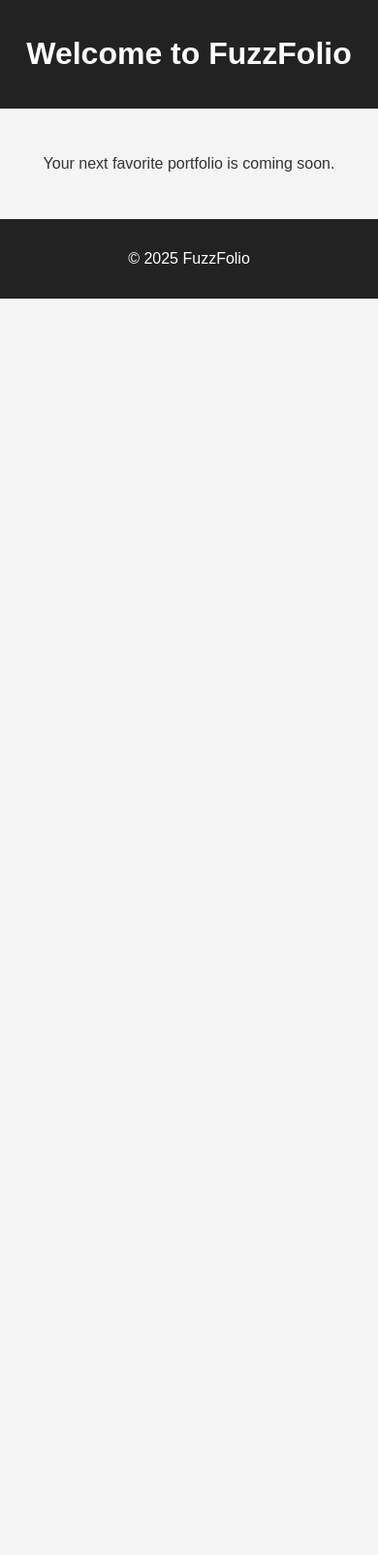
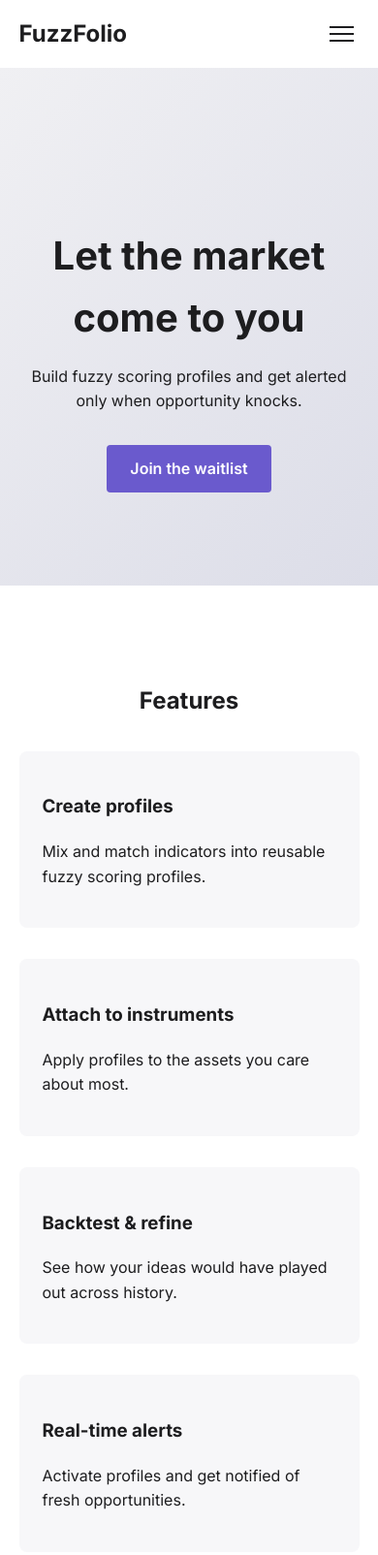
Before and after one commit to EnviralDesign/FuzzFolio-Landing, a plain HTML site: page index.html in a window 390 px wide. Shown: the top 1604 px of the page at 97% size. Before the commit the page ends 844 px from the top, so only its background shows below. Drawn offline with Linux system fonts and the light colour scheme.

Commit message:
feat: build initial responsive landing page

```diff
--- a/index.html
+++ b/index.html
@@ -2,22 +2,84 @@
 <html lang="en">
 <head>
   <meta charset="UTF-8">
-  <meta name="viewport" content="width=device-width, initial-scale=1.0">
+  <meta name="viewport" content="width=device-width, initial-scale=1">
   <title>FuzzFolio</title>
+  <link href="https://fonts.googleapis.com/css2?family=Inter:wght@400;600;700&display=swap" rel="stylesheet">
   <link rel="stylesheet" href="styles.css">
 </head>
 <body>
-  <header>
-    <h1>Welcome to FuzzFolio</h1>
+  <header class="header">
+    <div class="container">
+      <div class="logo">FuzzFolio</div>
+      <nav class="nav" id="nav-menu">
+        <a href="#features">Features</a>
+        <a href="#how">How It Works</a>
+        <a href="#contact">Contact</a>
+        <a href="#" class="cta">Join Waitlist</a>
+      </nav>
+      <button class="nav-toggle" id="nav-toggle" aria-label="Toggle navigation">
+        <span></span><span></span><span></span>
+      </button>
+    </div>
   </header>
-  <main>
-    <p>Your next favorite portfolio is coming soon.</p>
-  </main>
-  <footer>
-    <p>&copy; <span id="year"></span> FuzzFolio</p>
+
+  <section class="hero">
+    <div class="container">
+      <h1>Let the market come to you</h1>
+      <p>Build fuzzy scoring profiles and get alerted only when opportunity knocks.</p>
+      <a href="#" class="btn">Join the waitlist</a>
+    </div>
+  </section>
+
+  <section id="features" class="features">
+    <div class="container">
+      <h2>Features</h2>
+      <div class="feature-grid">
+        <div class="feature">
+          <h3>Create profiles</h3>
+          <p>Mix and match indicators into reusable fuzzy scoring profiles.</p>
+        </div>
+        <div class="feature">
+          <h3>Attach to instruments</h3>
+          <p>Apply profiles to the assets you care about most.</p>
+        </div>
+        <div class="feature">
+          <h3>Backtest & refine</h3>
+          <p>See how your ideas would have played out across history.</p>
+        </div>
+        <div class="feature">
+          <h3>Real-time alerts</h3>
+          <p>Activate profiles and get notified of fresh opportunities.</p>
+        </div>
+      </div>
+    </div>
+  </section>
+
+  <section id="how" class="how">
+    <div class="container">
+      <h2>How It Works</h2>
+      <ol class="steps">
+        <li>Craft a fuzzy scoring profile with your favorite indicators.</li>
+        <li>Attach it to trading instruments and backtest the results.</li>
+        <li>Set it live and let FuzzFolio watch the charts for you.</li>
+      </ol>
+    </div>
+  </section>
+
+  <section id="contact" class="cta-section">
+    <div class="container">
+      <h2>Ready to trade smarter?</h2>
+      <p>Join the waitlist and be first to know when we launch.</p>
+      <a href="#" class="btn">Join the waitlist</a>
+    </div>
+  </section>
+
+  <footer class="footer">
+    <div class="container">
+      <p>&copy; <span id="year"></span> FuzzFolio</p>
+    </div>
   </footer>
-  <script>
-    document.getElementById('year').textContent = new Date().getFullYear();
-  </script>
+
+  <script src="script.js"></script>
 </body>
 </html>
--- /dev/null
+++ b/script.js
@@ -0,0 +1,9 @@
+const yearEl = document.getElementById('year');
+yearEl.textContent = new Date().getFullYear();
+
+const navToggle = document.getElementById('nav-toggle');
+const navMenu = document.getElementById('nav-menu');
+
+navToggle.addEventListener('click', () => {
+  navMenu.classList.toggle('open');
+});
--- a/styles.css
+++ b/styles.css
@@ -1,16 +1,181 @@
+:root {
+  --color-bg: #f7f7f9;
+  --color-text: #1d1d1f;
+  --color-accent: #6a5acd;
+  --color-accent-light: #8e7bff;
+}
+
+* {
+  box-sizing: border-box;
+}
+
 body {
-  font-family: Arial, sans-serif;
   margin: 0;
-  padding: 0;
+  font-family: 'Inter', Arial, sans-serif;
+  background: var(--color-bg);
+  color: var(--color-text);
+  line-height: 1.6;
+}
+
+a {
+  color: inherit;
+}
+
+.container {
+  width: 90%;
+  max-width: 1100px;
+  margin: 0 auto;
+}
+
+.header {
+  background: #fff;
+  box-shadow: 0 2px 4px rgba(0, 0, 0, 0.05);
+}
+
+.header .container {
+  display: flex;
+  align-items: center;
+  justify-content: space-between;
+  padding: 1rem 0;
+}
+
+.logo {
+  font-weight: 700;
+  font-size: 1.5rem;
+}
+
+.nav {
+  display: flex;
+  gap: 1.5rem;
+  align-items: center;
+}
+
+.nav a {
+  text-decoration: none;
+  font-weight: 500;
+}
+
+.nav a.cta {
+  background: var(--color-accent);
+  color: #fff;
+  padding: 0.5rem 1rem;
+  border-radius: 4px;
+}
+
+.nav-toggle {
+  display: none;
+  background: none;
+  border: none;
+  flex-direction: column;
+  gap: 5px;
+}
+
+.nav-toggle span {
+  width: 25px;
+  height: 2px;
+  background: var(--color-text);
+}
+
+@media (max-width: 768px) {
+  .nav {
+    position: absolute;
+    top: 100%;
+    left: 0;
+    right: 0;
+    flex-direction: column;
+    background: #fff;
+    max-height: 0;
+    overflow: hidden;
+    transition: max-height 0.3s ease;
+  }
+
+  .nav.open {
+    max-height: 300px;
+    padding: 1rem 0;
+  }
+
+  .nav-toggle {
+    display: flex;
+  }
+}
+
+.hero {
+  background: linear-gradient(135deg, #f0f0f3, #dcdde8);
   text-align: center;
-  background-color: #f5f5f5;
-  color: #333;
+  padding: 8rem 0 6rem;
 }
-header, footer {
-  background-color: #222;
+
+.hero h1 {
+  font-size: 2.5rem;
+  margin-bottom: 1rem;
+}
+
+.hero p {
+  max-width: 600px;
+  margin: 0.5rem auto 2rem;
+}
+
+.btn {
+  display: inline-block;
+  background: var(--color-accent);
   color: #fff;
-  padding: 1rem;
+  padding: 0.75rem 1.5rem;
+  border-radius: 4px;
+  text-decoration: none;
+  font-weight: 600;
+  transition: opacity 0.2s;
 }
-main {
-  padding: 2rem;
+
+.btn:hover {
+  opacity: 0.9;
 }
+
+.features {
+  background: #fff;
+  padding: 5rem 0;
+}
+
+.features h2 {
+  text-align: center;
+}
+
+.feature-grid {
+  margin-top: 2rem;
+  display: grid;
+  gap: 2rem;
+  grid-template-columns: repeat(auto-fit, minmax(250px, 1fr));
+}
+
+.feature {
+  background: var(--color-bg);
+  padding: 1.5rem;
+  border-radius: 8px;
+  text-align: left;
+}
+
+.how {
+  padding: 5rem 0;
+  text-align: center;
+}
+
+.how .steps {
+  margin-top: 2rem;
+  max-width: 600px;
+  margin-left: auto;
+  margin-right: auto;
+  text-align: left;
+}
+
+.cta-section {
+  background: linear-gradient(135deg, var(--color-accent), var(--color-accent-light));
+  color: #fff;
+  text-align: center;
+  padding: 5rem 0;
+}
+
+.footer {
+  background: #fff;
+  text-align: center;
+  padding: 2rem 0;
+  font-size: 0.875rem;
+}
```
Also changed, not shown: README.md.
